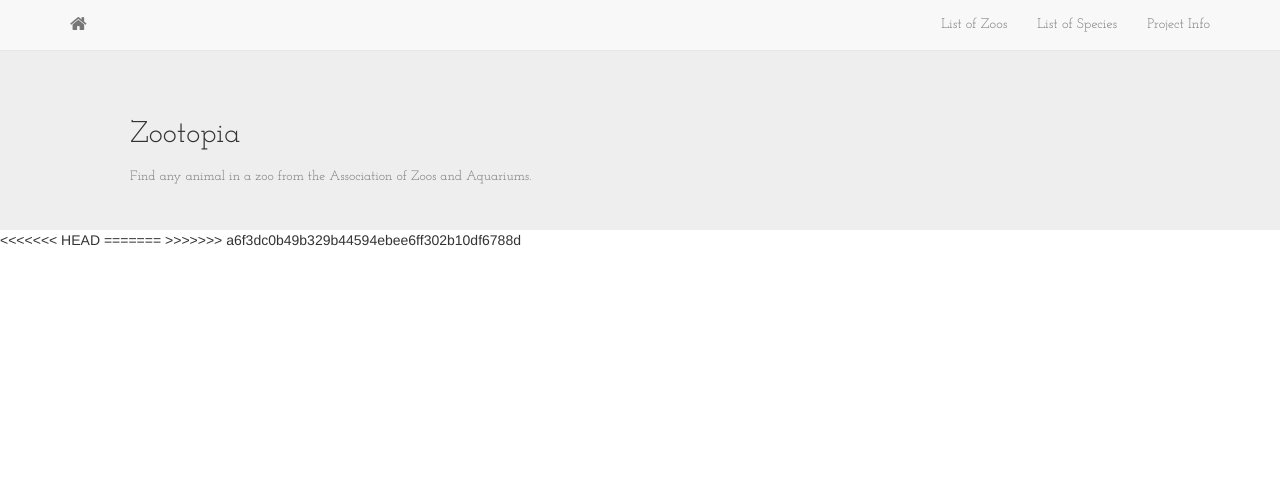
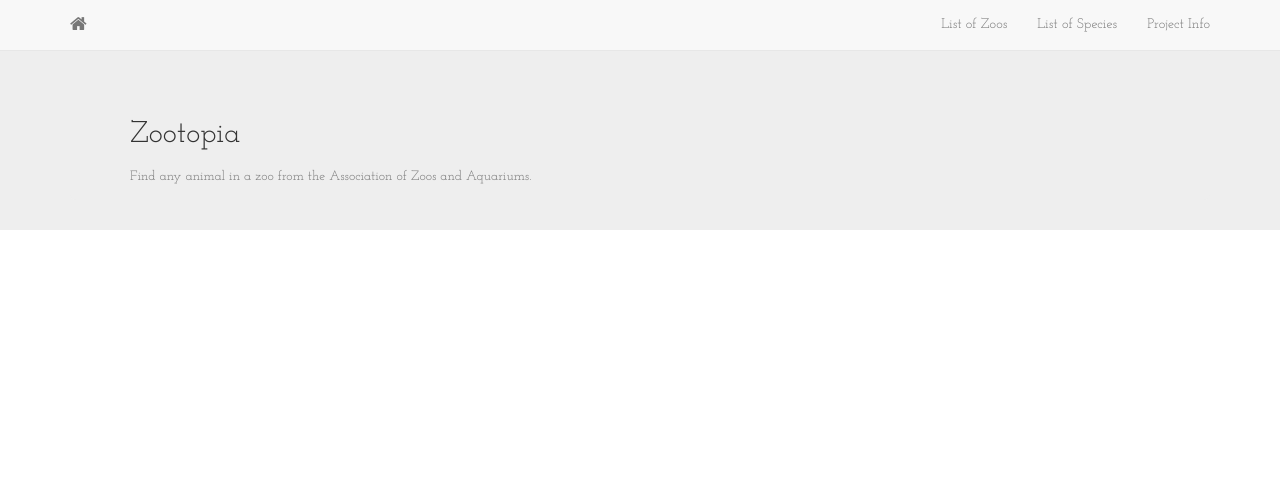
Before and after one commit to akeenan2/paradigm, a Django app: page / in a window 1280 px wide. Shown: the top 490 px of the page. Run offline with Django 3.2, Linux system fonts and the light colour scheme; some libraries are stand-ins or nearby versions.

Commit message:
remove ref

```diff
--- a/website/zoo/templates/layouts/base.html
+++ b/website/zoo/templates/layouts/base.html
@@ -76,10 +76,6 @@
 
         <script src="http://code.jquery.com/jquery-latest.min.js"></script>
         <script src="https://maxcdn.bootstrapcdn.com/bootstrap/3.3.7/js/bootstrap.min.js" integrity="sha384-Tc5IQib027qvyjSMfHjOMaLkfuWVxZxUPnCJA7l2mCWNIpG9mGCD8wGNIcPD7Txa" crossorigin="anonymous"></script>
-<<<<<<< HEAD
-=======
-        <script src="{% static 'js/jquery.tablesorter.pager.js' %}"></script>
->>>>>>> a6f3dc0b49b329b44594ebee6ff302b10df6788d
         <script src="{% static 'js/main.js' %}"></script>
         {% block js %}
         {% endblock %}
```
